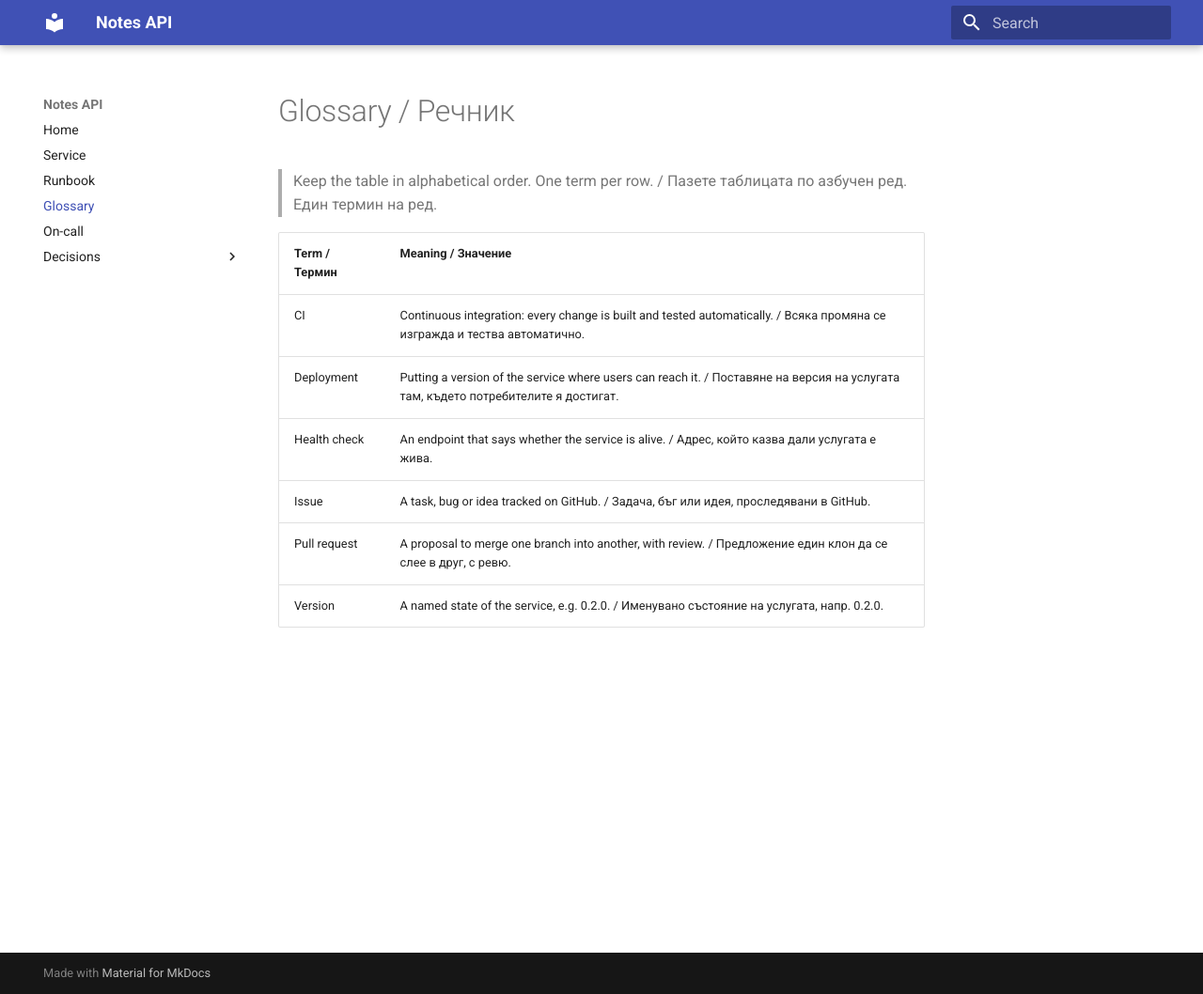
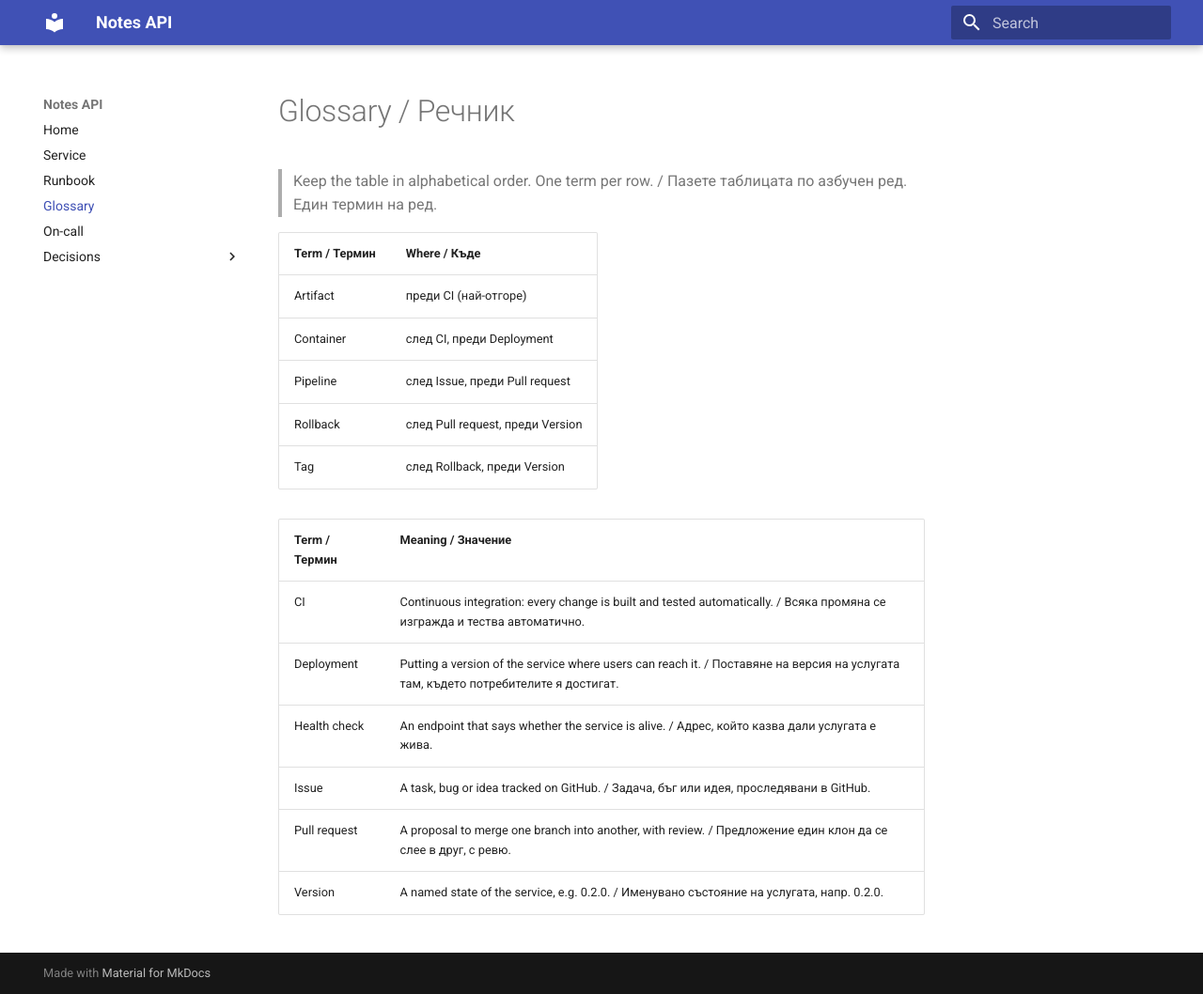
Before and after one commit to hb1dys/devops-labs-fn361223029, an MkDocs documentation site: the page built from docs/glossary.md, in a window 1280 px wide and 1058 px high. Shown: the whole window at 94% size. Built offline with MkDocs 1.6.1 and Material for MkDocs 9.7.7, drawn with Linux system fonts in a browser that asks for light colours.

Commit message:
Add glossary terms

```diff
--- a/docs/glossary.md
+++ b/docs/glossary.md
@@ -1,6 +1,14 @@
 # Glossary / Речник
 
 > Keep the table in alphabetical order. One term per row. / Пазете таблицата по азбучен ред. Един термин на ред.
+
+| Term / Термин | Where / Къде |
+|---|---|
+| Artifact | преди CI (най-отгоре) |
+| Container | след CI, преди Deployment |
+| Pipeline | след Issue, преди Pull request |
+| Rollback | след Pull request, преди Version |
+| Tag | след Rollback, преди Version |
 
 | Term / Термин | Meaning / Значение |
 |---|---|
```
